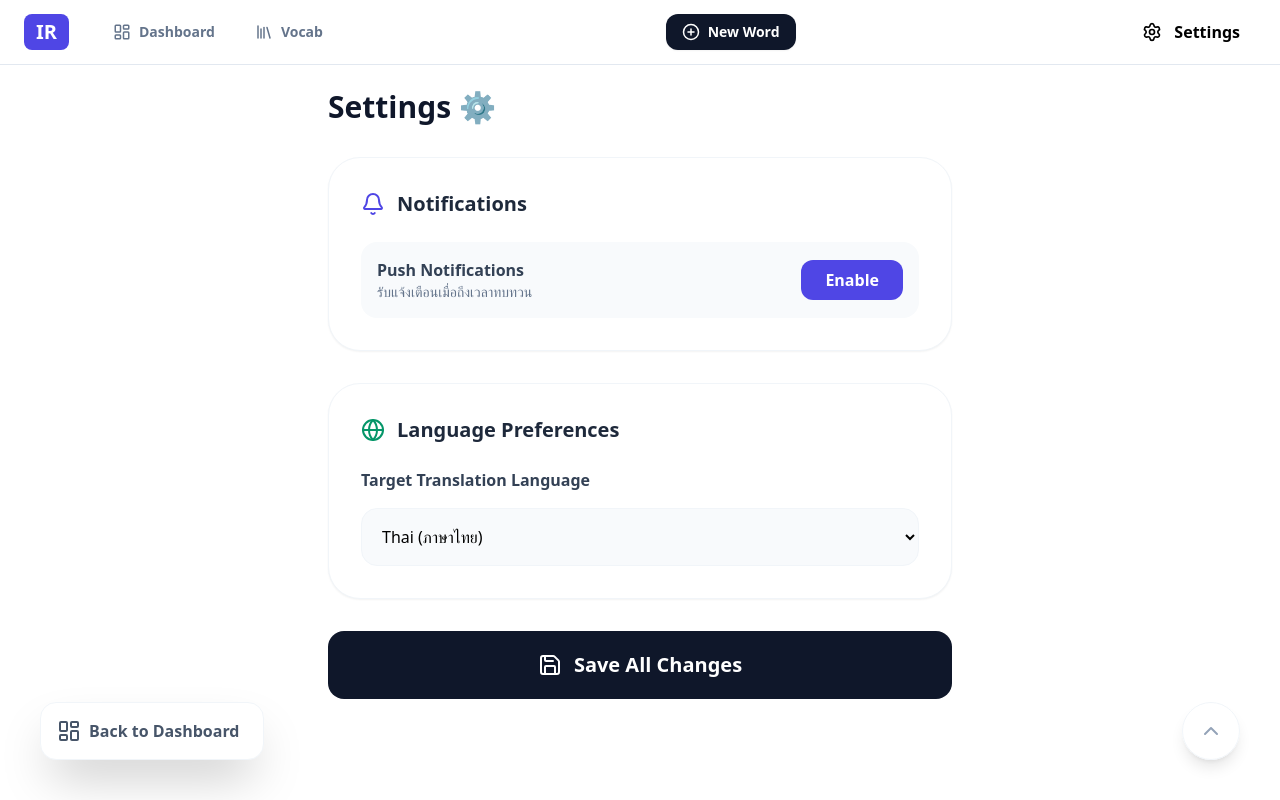
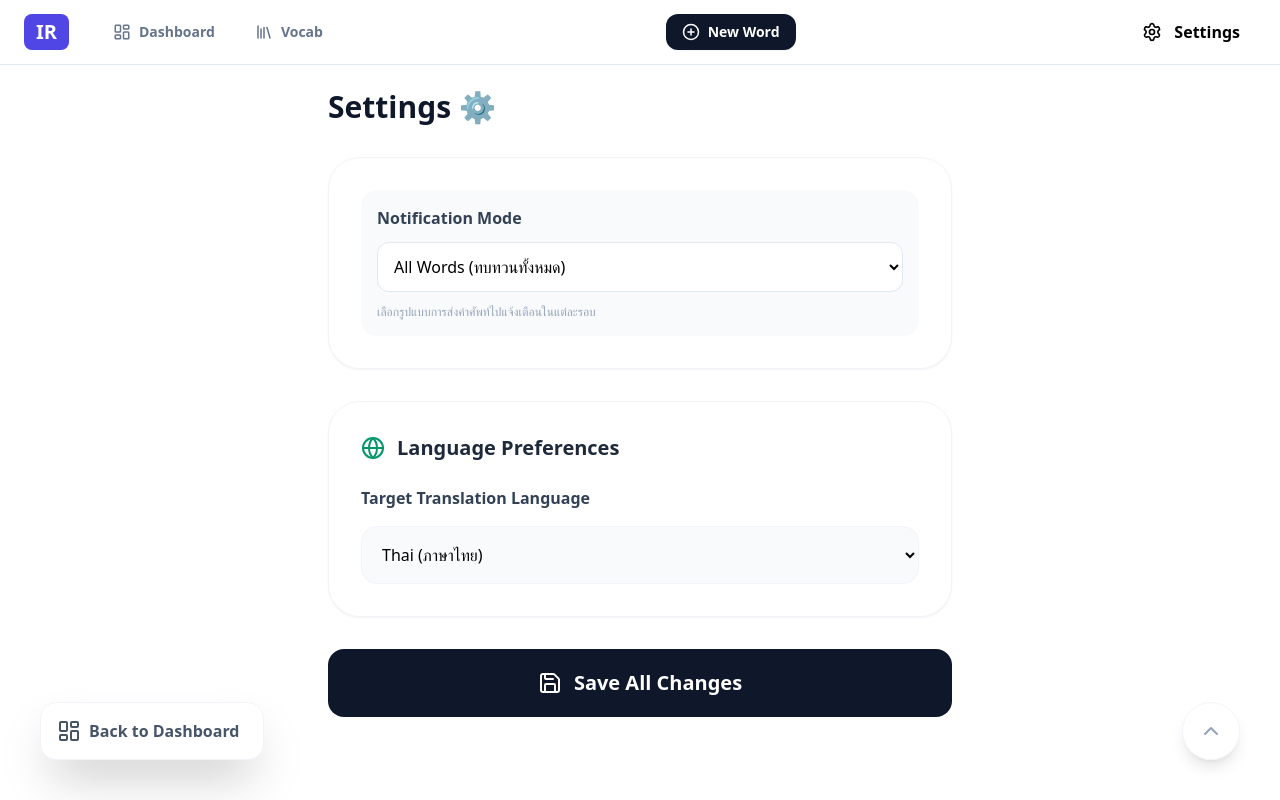
Before and after one commit to yunagp04/notime, a React (Create React App) app in the folder frontend/: page /settings in a window 1280 px wide. Built offline with nearby package versions, Linux system fonts and the light colour scheme.

Commit message:
feat: implemant user settings and push notification integration

```diff
--- a/frontend/src/pages/Settings.jsx
+++ b/frontend/src/pages/Settings.jsx
@@ -33,20 +33,18 @@ const Settings = () => {
 
       {/* Notification Section */}
       <section className="bg-white p-8 rounded-[32px] shadow-sm border border-slate-100 space-y-6">
-        <div className="flex items-center gap-3 text-xl font-bold text-slate-800">
-          <Bell className="text-indigo-600" /> Notifications
-        </div>
-        <div className="flex items-center justify-between p-4 bg-slate-50 rounded-2xl">
-          <div>
-            <p className="font-bold text-slate-700">Push Notifications</p>
-            <p className="text-sm text-slate-500">รับแจ้งเตือนเมื่อถึงเวลาทบทวน</p>
-          </div>
-          <button
-            onClick={setupNotifications}
-            className="px-6 py-2 bg-indigo-600 text-white rounded-xl font-bold hover:bg-slate-900 transition-all"
-          >
-            Enable
-          </button>
+        <div className="space-y-3 p-4 bg-slate-50 rounded-2xl">
+        <label className="block font-bold text-slate-700">Notification Mode</label>
+        <select
+            value={notiMode}
+            onChange={(e) => setNotiMode(e.target.value)} // 🎯 เรียกใช้ setNotiMode ตรงนี้ หายแดงแน่นอน!
+            className="w-full p-3 bg-white border border-slate-200 rounded-xl focus:ring-2 focus:ring-indigo-500 outline-none font-medium"
+        >
+            <option value="all">All Words (ทบทวนทั้งหมด)</option>
+            <option value="random">Random (สุ่มคำศัพท์)</option>
+            <option value="list">By List (ตามลิสต์ที่เลือก)</option>
+        </select>
+        <p className="text-xs text-slate-400">เลือกรูปแบบการส่งคำศัพท์ไปแจ้งเตือนในแต่ละรอบ</p>
         </div>
       </section>
 
```
